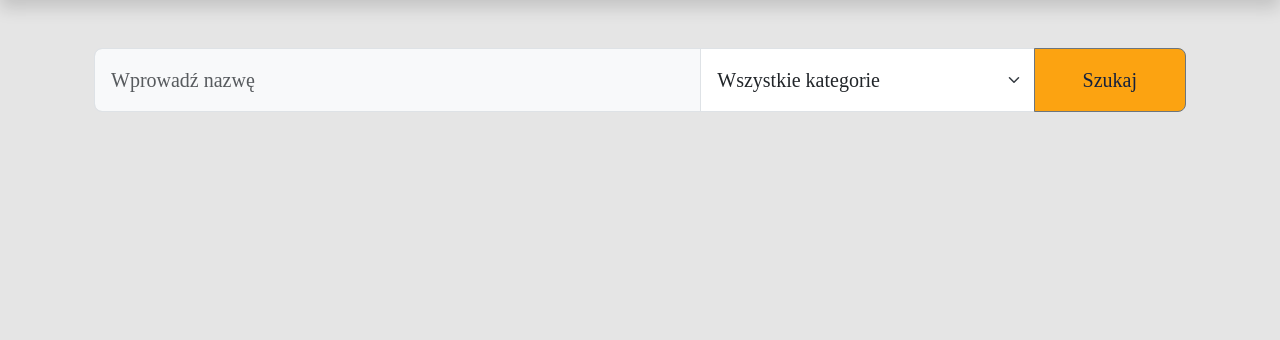
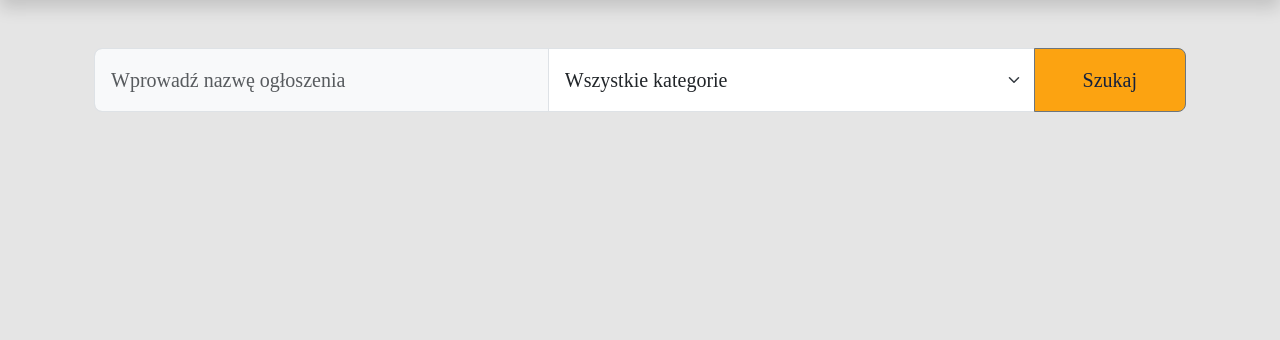
Before and after one commit to JohnWolf12/webApplication, a Django app: page / in a window 1280 px wide. Shown: the part 86-426 px from the top of the page. Run offline with Django 4.2, Linux system fonts and the light colour scheme; data that the repository does not hold is empty; some libraries are stand-ins or nearby versions; some web fonts are replaced.

Commit message:
Dodanie wyszukiwania ogloszeń

```diff
--- a/aplikacjaogloszeniowa/static/aplikacjaogloszeniowa/style.css
+++ b/aplikacjaogloszeniowa/static/aplikacjaogloszeniowa/style.css
@@ -23,7 +23,7 @@ footer
 {
     background-color: #14213D
 }
-.card a
+.card a, .pagination a
 {
     color: #14213D;
     text-decoration: none;
@@ -62,7 +62,14 @@ footer
     color: red;
 }
 
-.edytowanie:hover, .nazwa:hover, .usuwanie:hover
+.edytowanie:hover, .nazwa:hover, .usuwanie:hover, .pagination a:hover
 {
     color: #FCA311;
 }
+
+.page-link:focus
+{
+    border-color: #FCA311;
+    box-shadow: 0px 0px 10px -3px #FCA311;
+    color: #FCA311;
+}
--- a/aplikacjaogloszeniowa/templates/aplikacjaogloszeniowa/index.html
+++ b/aplikacjaogloszeniowa/templates/aplikacjaogloszeniowa/index.html
@@ -4,24 +4,24 @@
 
 {% block content %}
     <div class="container px-4">
-        <form class="form-inline mb-md-5">
+        <form class="form-inline mb-md-5" action="/ogloszenia/" method="get">
             <div class="input-group input-group-lg">
-                <input class="form-control bg-light w-50 py-3" type="search" placeholder="Wprowadź nazwę">
-                <select class="form-select w-25 py-3">
-                    <option selected>Wszystkie kategorie</option>
+                <input name="q" class="form-control bg-light py-3" type="search" placeholder="Wprowadź nazwę ogłoszenia">
+                <select name="k" class="form-select py-3">
+                    <option value="0" selected>Wszystkie kategorie</option>
                     {% for kategoria in kategorie %}
-                        <option value="1">{{ kategoria }}</option>
+                        <option value="{{kategoria.id}}">{{ kategoria }}</option>
                     {% endfor %}
                 </select>
                 <button class="btn btn-outline-secondary px-lg-5 py-3" type="submit">Szukaj</button>
             </div>
         </form>
-        <div class="row row-cols-2 row row-cols-sm-3  row-cols-md-4">
+        <div class="row row-cols-1 row row-cols-sm-2  row-cols-md-3 row-cols-lg-4">
             {% for kategoria in kategorie %}
                 <div class="col mb-3">
                     <div class="card text-center shadow">
                         <div class="linkikategorii card-body">
-                            <a class="stretched-link h5" href="#">{{ kategoria }}</a>
+                            <a class="stretched-link h5" href="/ogloszenia/?q=&k={{ kategoria.id }}">{{ kategoria }}</a>
                         </div>
                     </div>
                 </div>
--- a/aplikacjaogloszeniowa/templates/aplikacjaogloszeniowa/profile.html
+++ b/aplikacjaogloszeniowa/templates/aplikacjaogloszeniowa/profile.html
@@ -32,12 +32,12 @@
         <a class="btn btn-outline-secondary btn-lg mb-4" href="{% url 'dodanieOgloszenia' %}">Stwórz nowe ogłoszenie</a>
         {% if ogloszenia %}
             {% for ogloszenie in ogloszenia %}
-                <div class="card shadow mb-4">
+                <div class="ogloszenie card shadow mb-4">
                     <div class="card-body">
                         <div class="row">
                             <div class="col align-self-start">
                                 <a class="nazwa h3" href="#">{{ ogloszenie.nazwa }}</a>
-                                <p class="h4">{{ ogloszenie.cena }} zł</p>
+                                <p class="text-muted h4">{{ ogloszenie.cena }} zł</p>
                             </div>
                             <div class="col align-self-end text-end">
                               <a class="edytowanie h5 px-3" href="/profil/edycjaogloszenia/{{ogloszenie.id}}">Edytuj</a>
--- a/aplikacjaogloszeniowa/urls.py
+++ b/aplikacjaogloszeniowa/urls.py
@@ -16,5 +16,6 @@ urlpatterns = [
     path('profil/dodanieogloszenia/', views.addAnnouncement_view, name="dodanieOgloszenia"),
     path('profil/edycjaogloszenia/<int:id>', views.editAnnouncement_view, name="usuniecieOgloszenia"),
     path('profil/usuniecieogloszenia/<int:id>', views.deleteAnnouncement_view, name="usuniecieOgloszenia"),
+    path('ogloszenia/', views.announcement_view, name="ogloszenia"),
 
 ]
--- a/aplikacjaogloszeniowa/views.py
+++ b/aplikacjaogloszeniowa/views.py
@@ -1,5 +1,6 @@
 from django.contrib.auth import logout
 from django.contrib.auth.decorators import login_required
+from django.core.paginator import Paginator
 from django.shortcuts import render, redirect, get_object_or_404
 from .forms import RegisterForm, UpdateUserForm, UpdateUzytkownikForm, AnnouncementForm
 from .models import Kategoria, Ogloszenie
@@ -98,3 +99,21 @@ def deleteAnnouncement_view(request, id):
     uzytkownik = request.user.uzytkownik
     Ogloszenie.objects.filter(uzytkownik=uzytkownik, id=id).delete()
     return redirect('/profil')
+
+
+def announcement_view(request):
+    nazwa = request.GET.get("q")
+    kategoria = request.GET.get("k")
+    if kategoria == '0':
+        ogloszenia = Ogloszenie.objects.filter(nazwa__icontains=nazwa)
+    else:
+        ogloszenia = Ogloszenie.objects.filter(kategoria_id=kategoria, nazwa__icontains=nazwa)
+    paginator = Paginator(ogloszenia, 10)
+    page_number = request.GET.get("page")
+    page_obj = paginator.get_page(page_number)
+    context = {
+        "nazwa": nazwa,
+        "kategoria": kategoria,
+        "page_obj": page_obj
+    }
+    return render(request, 'aplikacjaogloszeniowa/announcement.html', context)
```
Also changed, not shown: aplikacjaogloszeniowa/templates/aplikacjaogloszeniowa/announcement.html (added, +45 -0 lines), webApplication/settings.py (+2 -6 lines).
